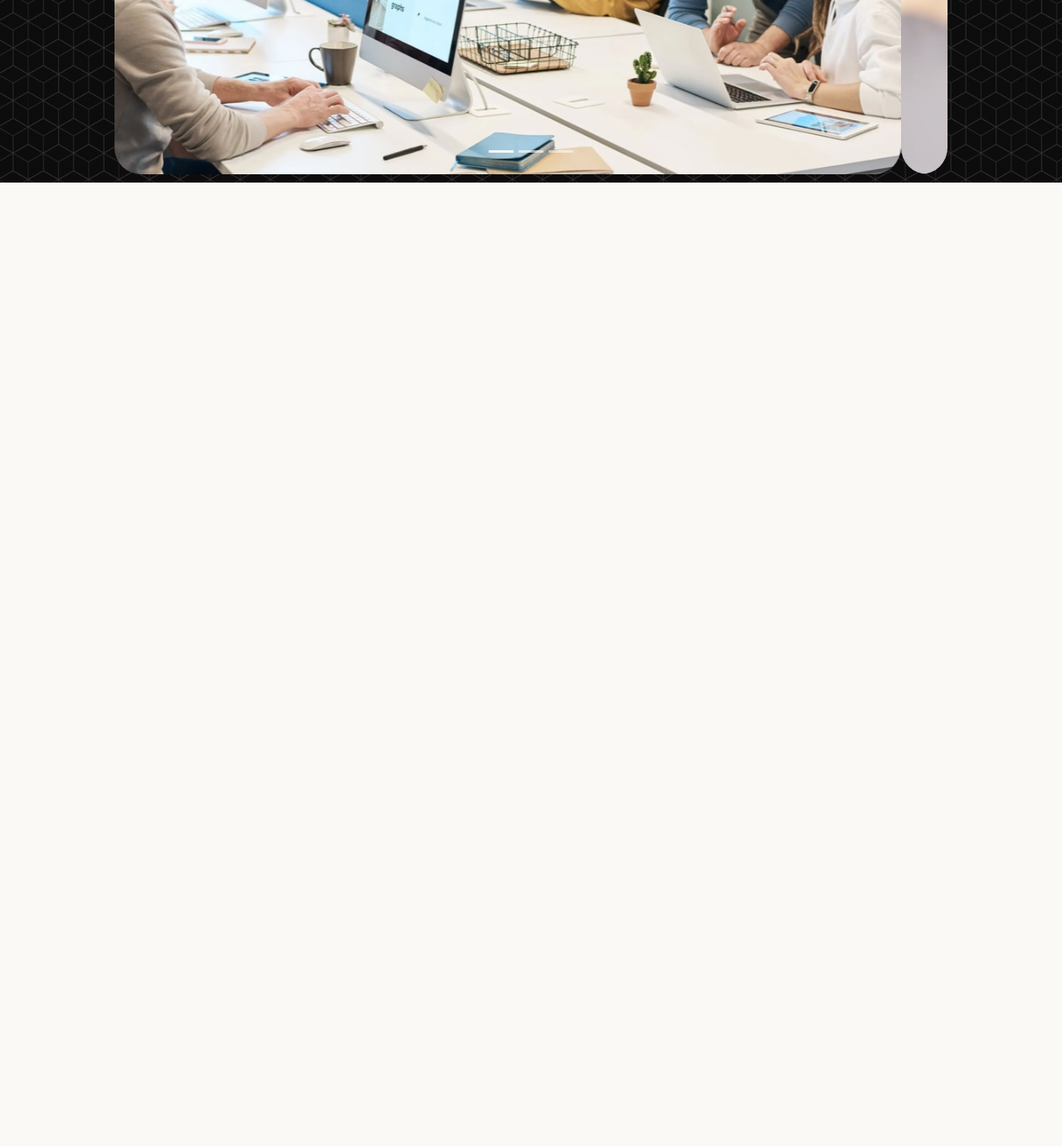
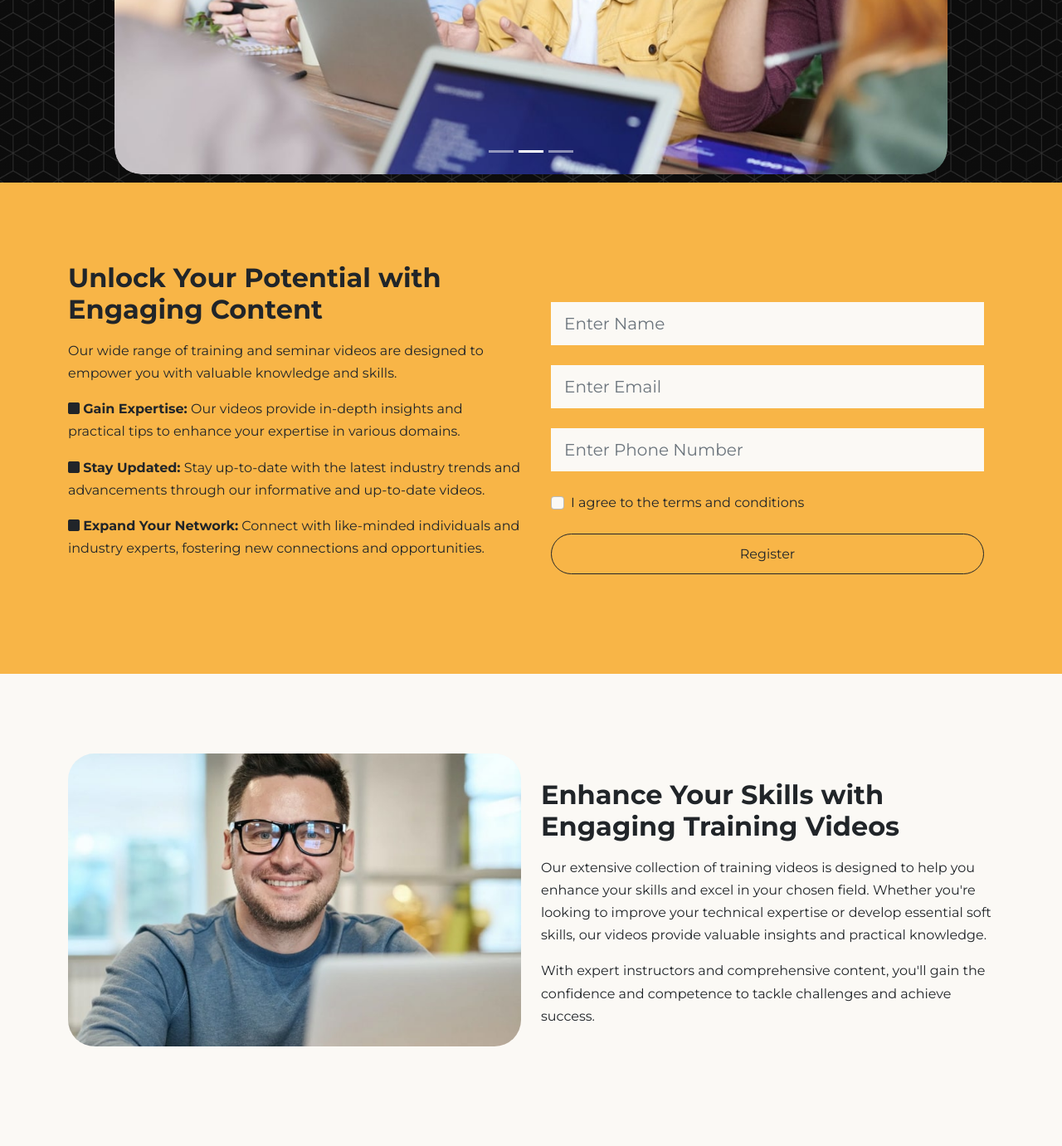
Before and after one commit to johnwr-response/boot5fsb5mw, a website: page corso-website/index.html in a window 1280 px wide. Shown: the part 780-2161 px from the top of the page at 83% size. Before the commit the page ends 1000 px from the top, so only its background shows below. Drawn offline with nearby package versions, Linux system fonts and the light colour scheme; files that its build step writes are made by us from their sources.

Commit message:
Register Area, Nav Scroll & Details

```diff
--- a/corso-website/index.html
+++ b/corso-website/index.html
@@ -95,6 +95,78 @@
       </div>
     </header>
 
+    <!-- Register-->
+    <section class="register bg-primary py-6 overflow-hidden">
+      <div class="container">
+        <div class="row">
+          <div class="col-lg-6">
+            <h2>Unlock Your Potential with Engaging Content</h2>
+            <p>Our wide range of training and seminar videos are designed to empower you with valuable knowledge and skills.</p>
+            <ul class="list-unstyled vstack gap-3">
+              <li>
+                <i class="fas fa-square"></i>
+                <strong>Gain Expertise:</strong> Our videos provide in-depth insights and practical tips to enhance your expertise in various domains.
+              </li>
+              <li>
+                <i class="fas fa-square"></i>
+                <strong>Stay Updated:</strong> Stay up-to-date with the latest industry trends and advancements through our informative and up-to-date videos.
+              </li>
+              <li>
+                <i class="fas fa-square"></i>
+                <strong>Expand Your Network:</strong> Connect with like-minded individuals and industry experts, fostering new connections and opportunities.
+              </li>
+            </ul>
+          </div>
+          <div class="col-lg-6 p-4">
+            <form>
+              <div class="my-4">
+                <input type="text" class="form-control form-control-lg rounded-0 border-0" placeholder="Enter Name"/>
+              </div>
+              <div class="my-4">
+                <input type="email" class="form-control form-control-lg rounded-0 border-0" placeholder="Enter Email"/>
+              </div>
+              <div class="my-4">
+                <input type="text" class="form-control form-control-lg rounded-0 border-0" placeholder="Enter Phone Number"/>
+              </div>
+              <div class="form-check">
+                <input type="checkbox" class="form-check-input" value=""/>
+                <label for="terms" class="form check label">I agree to the terms and conditions</label>
+              </div>
+              <div class="d-grid mt-4">
+                <button class="btn btn-outline-dark">Register</button>
+              </div>
+            </form>
+          </div>
+        </div>
+      </div>
+    </section>
+
+    <!-- Details 1 -->
+    <section id="discover" class="details py-6 bg-light">
+      <div class="container">
+        <div class="row">
+          <div class="col-lg-6">
+            <img src="images/instructor.jpg" alt="" class="img-fluid rounded-5 mb-4">
+          </div>
+          <div class="col-lg-6 d-flex flex-column justify-content-center">
+            <h2>Enhance Your Skills with Engaging Training Videos</h2>
+            <p>
+              Our extensive collection of training videos is designed to help
+              you enhance your skills and excel in your chosen field. Whether
+              you're looking to improve your technical expertise or develop
+              essential soft skills, our videos provide valuable insights and
+              practical knowledge.
+            </p>
+            <p>
+              With expert instructors and comprehensive content, you'll gain the
+              confidence and competence to tackle challenges and achieve
+              success.
+            </p>
+          </div>
+        </div>
+      </div>
+    </section>
+
     <script src="js/bootstrap.bundle.min.js"></script>
     <script src="js/script.js"></script>
   </body>
--- a/corso-website/js/script.js
+++ b/corso-website/js/script.js
@@ -1 +1,15 @@
-// Add custom JavaScript here
+function userScroll() {
+    const navbar = document.querySelector('.navbar');
+
+    window.addEventListener('scroll', () => {
+        if(window.scrollY > 50) {
+            navbar.classList.add('bg-dark');
+            navbar.classList.add('navbar-sticky');
+        } else {
+            navbar.classList.remove('bg-dark');
+            navbar.classList.remove('navbar-sticky');
+        }
+    })
+}
+
+document.addEventListener('DOMContentLoaded', userScroll)
--- a/corso-website/scss/styles.scss
+++ b/corso-website/scss/styles.scss
@@ -9,6 +9,10 @@
     margin: 0 auto;
 }
 
+.navbar {
+    transition: all 0.5s ease-in-out;
+}
+
 @media(max-width: 992px) {
     .navbar {
         background: var(--bs-dark);
```
Also changed, not shown: NOTES.md (+2 -0 lines).
